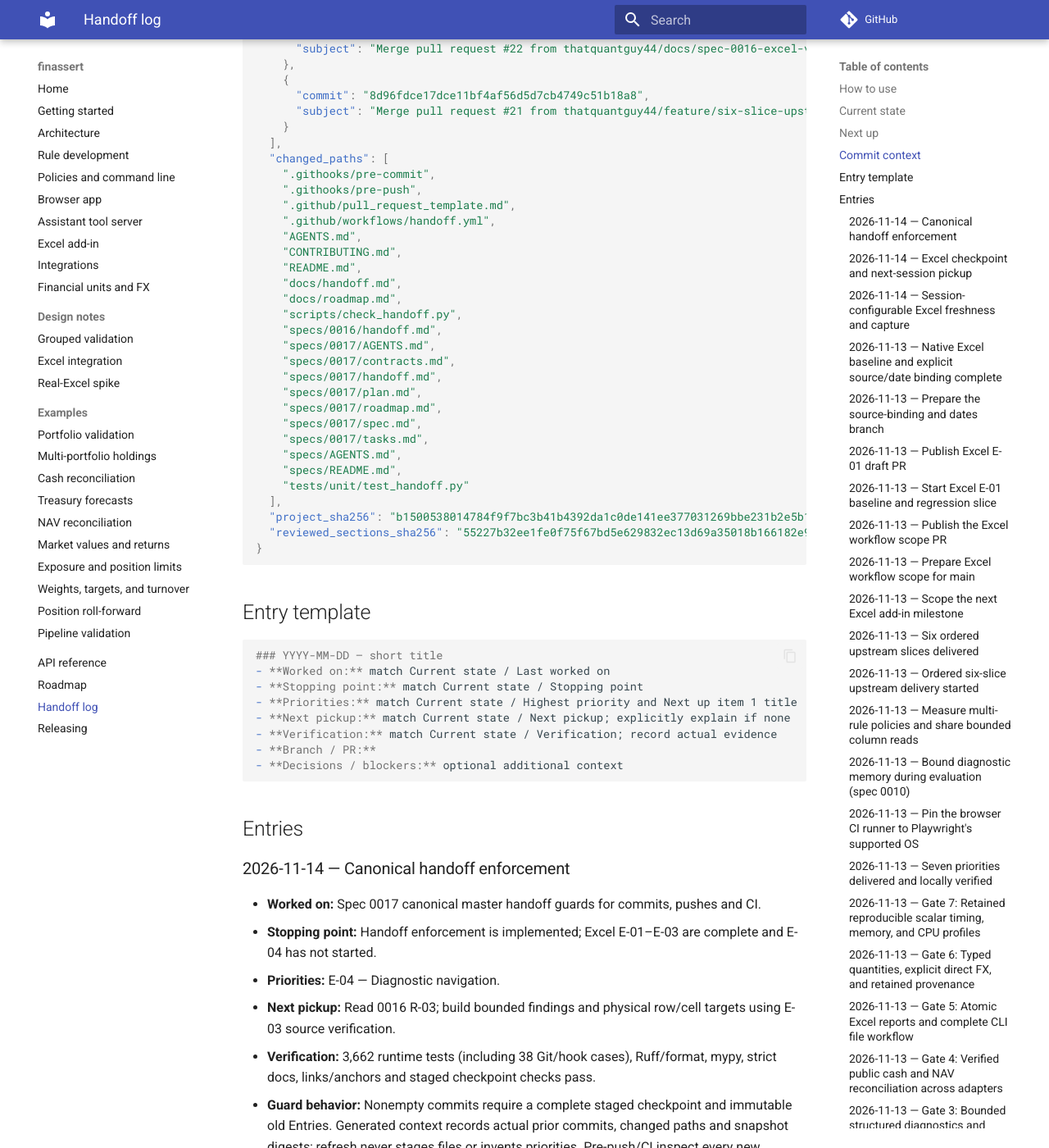
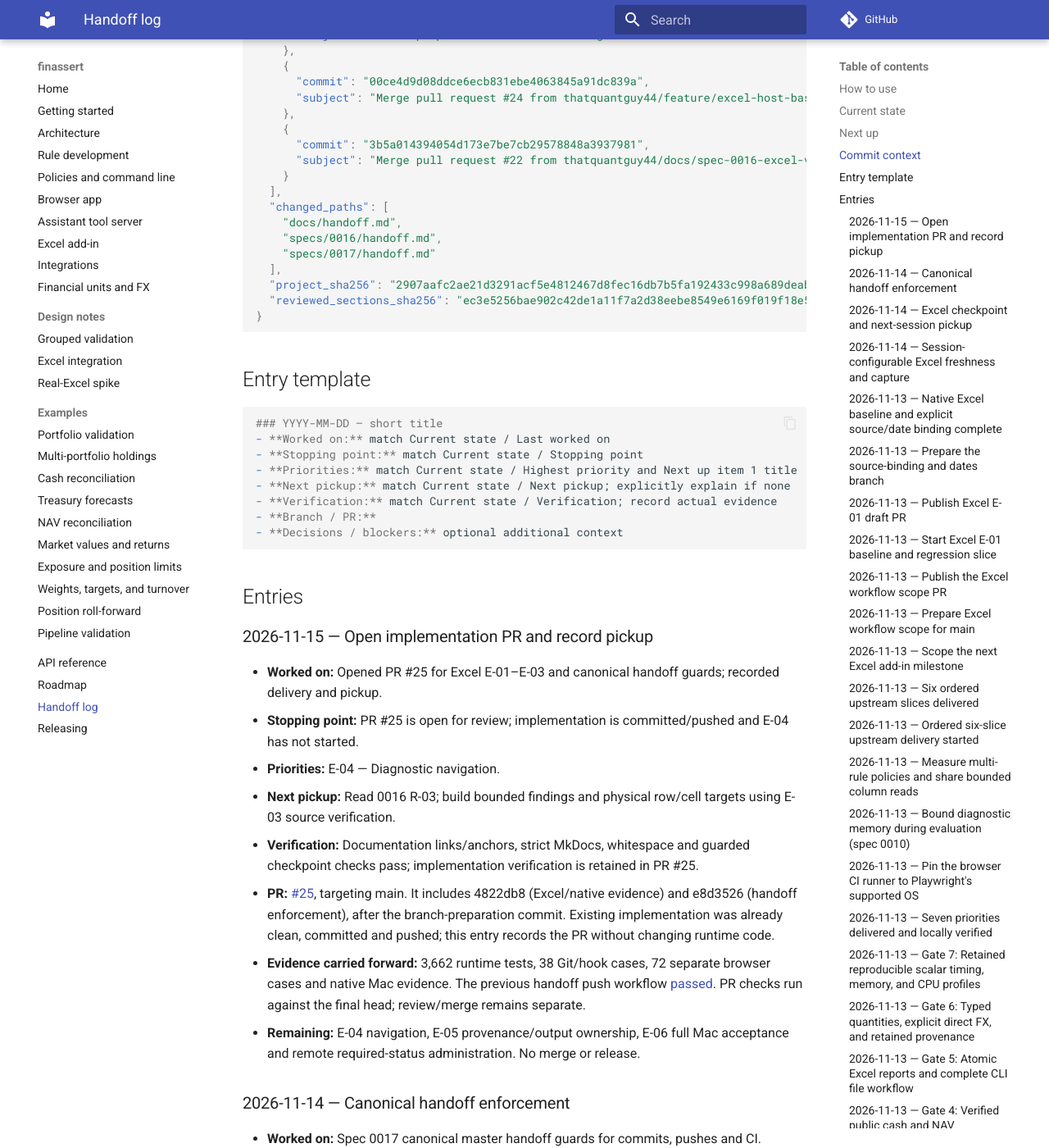
Before and after one commit to thatquantguy44/finassert, an MkDocs documentation site: the page built from docs/handoff.md, in a window 1280 px wide and 1400 px high, scrolled down 2446 px. Shown: the whole window at 82% size. Built offline with MkDocs 1.6.1 and Material for MkDocs 9.7.7, drawn with Linux system fonts in a browser that asks for light colours; comment, search, counter and statistics services are not loaded; some of the changed text lies outside the part shown.

Commit message:
docs: record Excel workflow PR and next pickup
Record PR #25, retain the verified implementation evidence, and keep E-04 diagnostic navigation as the next product task. Refresh the canonical master checkpoint and both owning spec handoffs.

````diff
--- a/docs/handoff.md
+++ b/docs/handoff.md
@@ -23,24 +23,26 @@ and the roadmap defer to this ordering; numbered spec.md files own requirements.
 
 ## Current state
 
-- **Last worked on:** Spec 0017 canonical master handoff guards for commits, pushes and CI.
+- **Last worked on:** Opened PR #25 for Excel E-01–E-03 and canonical handoff guards; recorded delivery and pickup.
 - **Highest priority:** E-04 — Diagnostic navigation.
 - **Next pickup:** Read 0016 R-03; build bounded findings and physical row/cell targets using E-03 source verification.
-- **Verification:** 3,662 runtime tests (including 38 Git/hook cases), Ruff/format, mypy, strict docs, links/anchors and staged checkpoint checks pass.
+- **Verification:** Documentation links/anchors, strict MkDocs, whitespace and guarded checkpoint checks pass; implementation verification is retained in PR #25.
 - **Branch:** `feature/excel-source-binding-dates`, created from refreshed main
   `00ce4d9`. E-01/E-02 native baseline/source binding and configurable E-03
   freshness/stable capture are implemented and verified.
-- **Implementation PR:** [#24](https://github.com/thatquantguy44/finassert/pull/24)
-  is merged into main; its outstanding native baseline is now complete.
+- **Implementation PR:** [#25](https://github.com/thatquantguy44/finassert/pull/25)
+  is open for review, targeting main with Excel E-01–E-03 and handoff enforcement.
+- **Previous baseline PR:** [#24](https://github.com/thatquantguy44/finassert/pull/24)
+  is merged; its outstanding native baseline is now complete.
 - **Delivered branch:** `feature/six-slice-upstream-delivery`; PR #21 is merged into main.
 - **Delivery:** Six ordered slices authorized: release bundle, property coverage,
   Excel hardening, cash buffer, facility capacity and treasury policy pack.
 - **Progress:** All six slices implemented and locally verified (3,624 tests). See the
   [delivery checklist](https://github.com/thatquantguy44/finassert/blob/main/specs/0015/tasks.md).
-- **Scope:** finassert only; no release/tag/publication or downstream application change.
+- **Scope:** finassert only; no release/tag or downstream application change.
 - **Remaining product scope:** E-01–E-03 have native and automated evidence;
   E-04–E-06 remain proposed.
-- **Stopping point:** Handoff enforcement is implemented; Excel E-01–E-03 are complete and E-04 has not started.
+- **Stopping point:** PR #25 is open for review; implementation is committed/pushed and E-04 has not started.
 - **Native session:**
   The last observed native pane was Ready/Unbound. Source, date choice and capture
   settings are session-only and must be selected again after reopening.
@@ -74,8 +76,12 @@ use `git log -5 --oneline` for the live tip. Regenerate with --refresh.
 ```json
 {
   "version": 1,
-  "prior_head": "4822db8c42bb3d4526427c40185202b567b1ebb0",
+  "prior_head": "e8d352686e4f105b08fc92ec2738cd3facbeba8c",
   "recent_commits": [
+    {
+      "commit": "e8d352686e4f105b08fc92ec2738cd3facbeba8c",
+      "subject": "chore: enforce canonical master handoff checkpoints"
+    },
     {
       "commit": "4822db8c42bb3d4526427c40185202b567b1ebb0",
       "subject": "feat(excel): bind sources and verify configurable captures"
@@ -91,37 +97,15 @@ use `git log -5 --oneline` for the live tip. Regenerate with --refresh.
     {
       "commit": "3b5a014394054d173e7be7cb29578848a3937981",
       "subject": "Merge pull request #22 from thatquantguy44/docs/spec-0016-excel-validation-workflow"
-    },
-    {
-      "commit": "8d96fdce17dce11bf4af56d5d7cb4749c51b18a8",
-      "subject": "Merge pull request #21 from thatquantguy44/feature/six-slice-upstream-delivery"
     }
   ],
   "changed_paths": [
-    ".githooks/pre-commit",
-    ".githooks/pre-push",
-    ".github/pull_request_template.md",
-    ".github/workflows/handoff.yml",
-    "AGENTS.md",
-    "CONTRIBUTING.md",
-    "README.md",
     "docs/handoff.md",
-    "docs/roadmap.md",
-    "scripts/check_handoff.py",
     "specs/0016/handoff.md",
-    "specs/0017/AGENTS.md",
-    "specs/0017/contracts.md",
-    "specs/0017/handoff.md",
-    "specs/0017/plan.md",
-    "specs/0017/roadmap.md",
-    "specs/0017/spec.md",
-    "specs/0017/tasks.md",
-    "specs/AGENTS.md",
-    "specs/README.md",
-    "tests/unit/test_handoff.py"
+    "specs/0017/handoff.md"
   ],
-  "project_sha256": "b1500538014784f9f7bc3b41b4392da1c0de141ee377031269bbe231b2e5b1be",
-  "reviewed_sections_sha256": "55227b32ee1fe0f75f67bd5e629832ec13d69a35018b166182e912cd85194515"
+  "project_sha256": "2907aafc2ae21d3291acf5e4812467d8fec16db7b5fa192433c998a689deab5c",
+  "reviewed_sections_sha256": "ec3e5256bae902c42de1a11f7a2d38eebe8549e6169f019f18e56add3505c65f"
 }
 ```
 <!-- /finassert-handoff-checkpoint -->
@@ -140,6 +124,24 @@ use `git log -5 --oneline` for the live tip. Regenerate with --refresh.
 ```
 
 ## Entries
+
+### 2026-11-15 — Open implementation PR and record pickup
+
+- **Worked on:** Opened PR #25 for Excel E-01–E-03 and canonical handoff guards; recorded delivery and pickup.
+- **Stopping point:** PR #25 is open for review; implementation is committed/pushed and E-04 has not started.
+- **Priorities:** E-04 — Diagnostic navigation.
+- **Next pickup:** Read 0016 R-03; build bounded findings and physical row/cell targets using E-03 source verification.
+- **Verification:** Documentation links/anchors, strict MkDocs, whitespace and guarded checkpoint checks pass; implementation verification is retained in PR #25.
+- **PR:** [#25](https://github.com/thatquantguy44/finassert/pull/25), targeting main.
+  It includes 4822db8 (Excel/native evidence) and e8d3526 (handoff enforcement),
+  after the branch-preparation commit. Existing implementation was already clean,
+  committed and pushed; this entry records the PR without changing runtime code.
+- **Evidence carried forward:** 3,662 runtime tests, 38 Git/hook cases, 72 separate
+  browser cases and native Mac evidence. The previous handoff push workflow
+  [passed](https://github.com/thatquantguy44/finassert/actions/runs/43675401872).
+  PR checks run against the final head; review/merge remains separate.
+- **Remaining:** E-04 navigation, E-05 provenance/output ownership, E-06 full Mac
+  acceptance and remote required-status administration. No merge or release.
 
 ### 2026-11-14 — Canonical handoff enforcement
 
````
Also changed, not shown: specs/0016/handoff.md (+9 -0 lines), specs/0017/handoff.md (+10 -0 lines).
